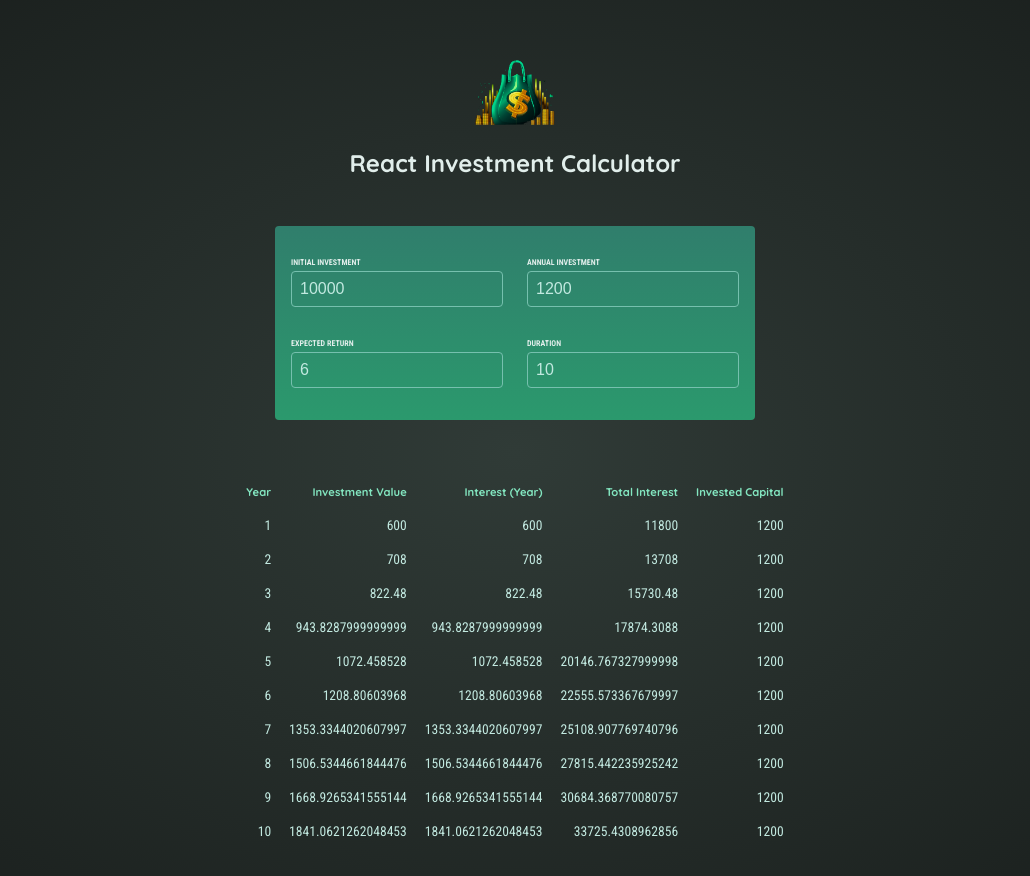
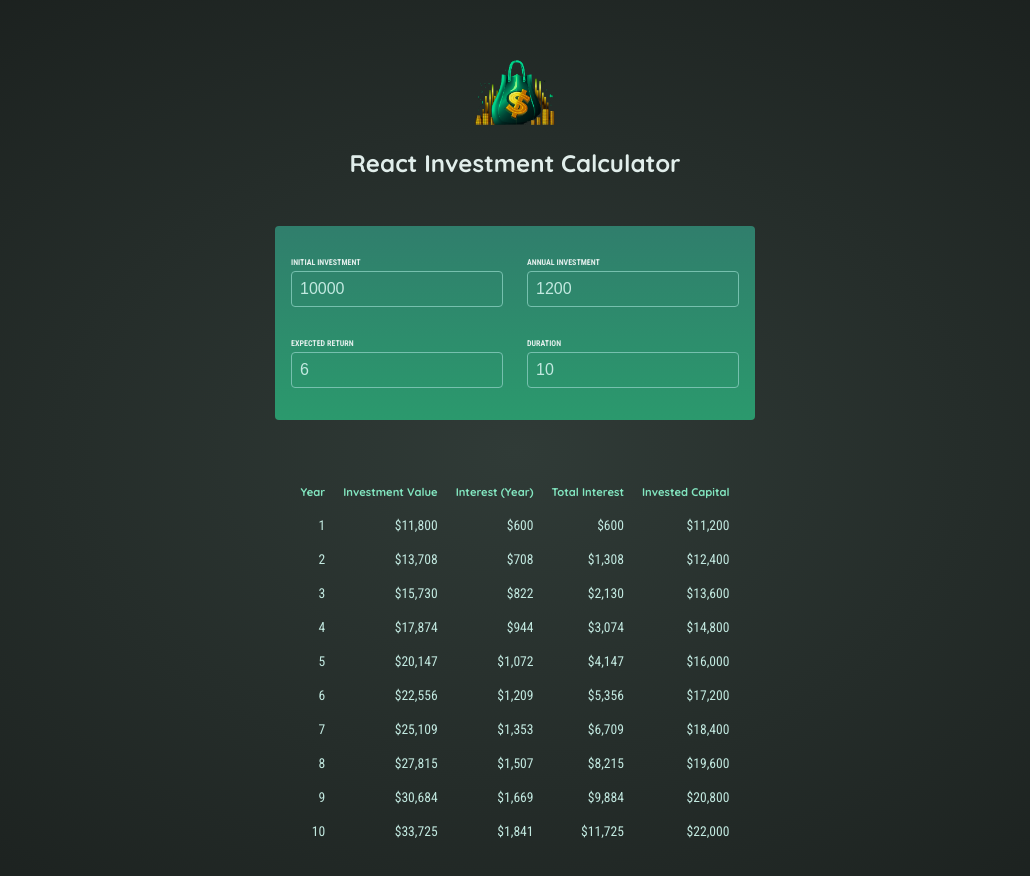
Before and after one commit to jeromeb4u/investment-calculator-react, a React (Vite) app: page / in a window 1280 px wide. Shown: the top 876 px of the page, without its empty margins (125-1155 px from the left). Built offline with nearby package versions, Linux system fonts and the light colour scheme.

Commit message:
Made the output table formatted and made the duration to be always positive with an error if it is not

```diff
--- a/src/App.jsx
+++ b/src/App.jsx
@@ -10,6 +10,8 @@ function App() {
     expectedReturn: 6,
     duration: 10,
   });
+
+  const inputIsValid = userInput.duration >= 1;
 
   function handleChange(inputIdentifier, newValue) {
     setUserInput((prevUserInput) => {
@@ -24,7 +26,10 @@ function App() {
     <>
       <Header />
       <UserInput userInput={userInput} onChange={handleChange} />
-      <Results input={userInput} />
+      {!inputIsValid && (
+        <p className="center">Please enter a duration greater than zero.</p>
+      )}
+      {inputIsValid && <Results input={userInput} />}
     </>
   );
 }
--- a/src/components/Results.jsx
+++ b/src/components/Results.jsx
@@ -1,7 +1,11 @@
-import { calculateInvestmentResults } from "../util/investment.js";
+import { calculateInvestmentResults, formatter } from "../util/investment.js";
 
 export default function Results({ input }) {
   const resultsData = calculateInvestmentResults(input);
+  const initialInvestment =
+    resultsData[0].valueEndOfYear -
+    resultsData[0].interest -
+    resultsData[0].annualInvestment;
   console.log(resultsData);
   return (
     <>
@@ -17,13 +21,18 @@ export default function Results({ input }) {
         </thead>
         <tbody>
           {resultsData.map((yearData) => {
+            const totalInterest =
+              yearData.valueEndOfYear -
+              yearData.annualInvestment * yearData.year -
+              initialInvestment;
+            const totalAmountInvested = yearData.valueEndOfYear - totalInterest;
             return (
               <tr key={yearData.year}>
                 <td>{yearData.year}</td>
-                <td>{yearData.interest}</td>
-                <td>{yearData.interest}</td>
-                <td>{yearData.valueEndOfYear}</td>
-                <td>{yearData.annualInvestment}</td>
+                <td>{formatter.format(yearData.valueEndOfYear)}</td>
+                <td>{formatter.format(yearData.interest)}</td>
+                <td>{formatter.format(totalInterest)}</td>
+                <td>{formatter.format(totalAmountInvested)}</td>
               </tr>
             );
           })}
```
